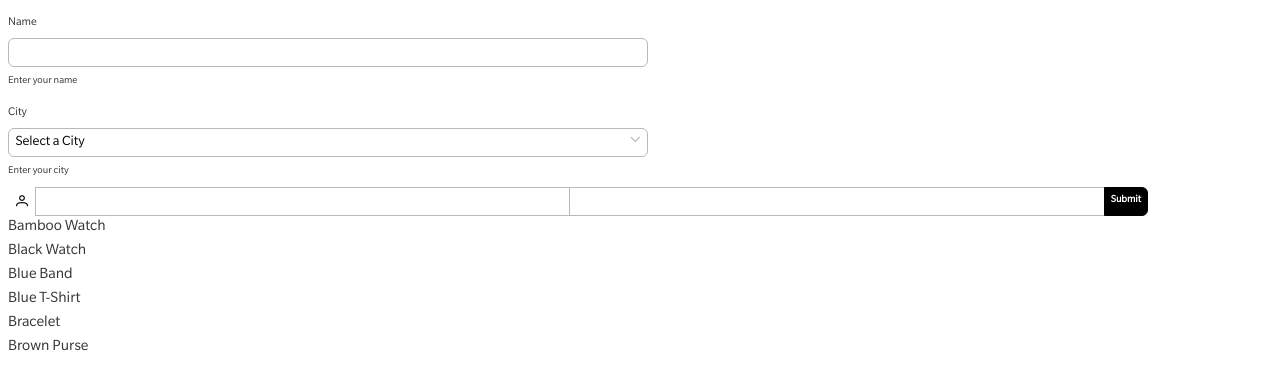
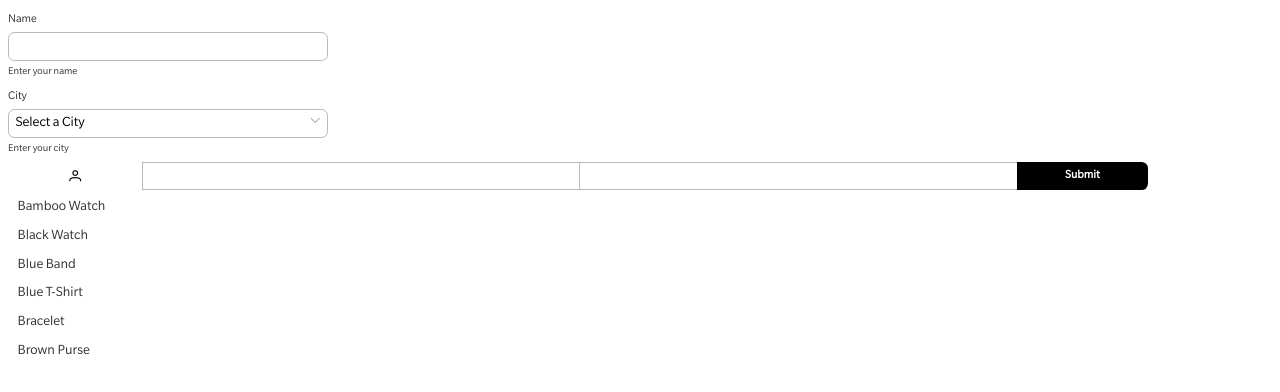
Before and after one commit to MatoMakuch/web-development, an Angular app: page / in a window 1280 px wide. Shown: the top 392 px of the page. Built offline with nearby package versions, Linux system fonts and the light colour scheme.

Commit message:
Add functions, refactor styles

```diff
--- /dev/null
+++ b/src/assets/styles/base/_functions.scss
@@ -0,0 +1,7 @@
+@function unit-size-rem($units: 1) {
+  @return (1.0 * $units);
+}
+
+@function unit-size-vw($units: 1) {
+  @return (8.0 * $units);
+}
--- a/src/assets/styles/base/_variables.scss
+++ b/src/assets/styles/base/_variables.scss
@@ -5,14 +5,14 @@ $text-color: #333333;
 $warning-color: #e53e3e;
 $inactive-color: #b8b8b8;
 $hover-color: #7a7a7a;
-$listhover-color: #DBDBDB;
+$list-hover-color: #EAEAEA;
 $active-color: #333333;
 $background-color: #ffffff;
 
 // Border Radius
-$border-radius-small: 4px;
-$border-radius-medium: 6px;
-$border-radius-large: 10px;
+$border-radius-small: 0.2;
+$border-radius-medium: 0.4;
+$border-radius-large: 0.8;
 
 // Border Width
 $border-width-thin: 1px;
@@ -23,9 +23,9 @@ $padding-small: 0.2;
 $padding-medium: 0.4;
 $padding-large: 0.8;
 
-$margin-small: 0.2rem;
-$margin-medium: 0.4rem;
-$margin-large: 0.8rem;
+$margin-small: 0.2;
+$margin-medium: 0.4;
+$margin-large: 0.8;
 
 // Font Sizes
 $font-size-small: 0.66rem;
--- a/src/assets/styles/base/mixins/_common.scss
+++ b/src/assets/styles/base/mixins/_common.scss
@@ -1,45 +1,43 @@
-@mixin padding($padding) {
-  padding: $padding + rem;
-}
+@import '../functions';
 
 // Border Radius Mixins
 @mixin rounded-top-left($radius: $border-radius-medium, $important: false) {
   @if $important {
-    border-top-left-radius: #{$radius} !important;
+    border-top-left-radius: #{$radius}rem !important;
   } @else {
-    border-top-left-radius: #{$radius};
+    border-top-left-radius: #{$radius}rem;
   }
 }
 
 @mixin rounded-top-right($radius: $border-radius-medium, $important: false) {
   @if $important {
-    border-top-right-radius: #{$radius} !important;
+    border-top-right-radius: #{$radius}rem !important;
   } @else {
-    border-top-right-radius: #{$radius};
+    border-top-right-radius: #{$radius}rem;
   }
 }
 
 @mixin rounded-bottom-right($radius: $border-radius-medium, $important: false) {
   @if $important {
-    border-bottom-right-radius: #{$radius} !important;
+    border-bottom-right-radius: #{$radius}rem !important;
   } @else {
-    border-bottom-right-radius: #{$radius};
+    border-bottom-right-radius: #{$radius}rem;
   }
 }
 
 @mixin rounded-bottom-left($radius: $border-radius-medium, $important: false) {
   @if $important {
-    border-bottom-left-radius: #{$radius} !important;
+    border-bottom-left-radius: #{$radius}rem !important;
   } @else {
-    border-bottom-left-radius: #{$radius};
+    border-bottom-left-radius: #{$radius}rem;
   }
 }
 
 @mixin rounded($radius: $border-radius-medium, $important: false) {
   @if $important {
-    border-radius: #{$radius} !important;
+    border-radius: #{$radius}rem !important;
   } @else {
-    border-radius: #{$radius};
+    border-radius: #{$radius}rem;
   }
 }
 
@@ -59,7 +57,3 @@
     border-color: #{$color};
   }
 }
-
-@mixin unit-height($units: 1, $padding) {
-  height: (1.0 * $units + 2 * $padding) + rem;
-}
--- a/src/assets/styles/base/mixins/_forms.scss
+++ b/src/assets/styles/base/mixins/_inputs.scss
@@ -1,29 +1,22 @@
+@import '../functions';
 @import '../variables';
 
-@mixin form-border() {
+@mixin input() {
+  position: relative;
+
+  box-sizing: border-box;
+  width: calc(#{unit-size-vw(3)}vw + #{2 * $padding-medium}rem);
+  height: calc(#{unit-size-rem(1)}rem + #{2 * $padding-medium}rem);
+  padding: #{$padding-medium}rem;
+
+  // Border
   border-style: solid;
-
   @include border-color($inactive-color);
-
   @include border-width($border-width-thin);
-
   @include rounded-top-left($border-radius-medium);
   @include rounded-bottom-left($border-radius-medium);
   @include rounded-top-right($border-radius-medium);
   @include rounded-bottom-right($border-radius-medium);
-}
-
-@mixin form() {
-  position: relative;
-
-  box-sizing: border-box;
-
-  width: 50vw;
-  @include unit-height(1, $padding-medium);
-
-  @include padding($padding-medium);
-
-  @include form-border();
 
   font-size: $font-size-large;
   line-height: 1rem;
--- a/src/assets/styles/components/_buttons.scss
+++ b/src/assets/styles/components/_buttons.scss
@@ -5,20 +5,20 @@
 
 .button {
   box-sizing: border-box;
-  @include unit-height(1, $padding-medium);
+  width: calc(#{unit-size-vw(1)}vw + #{2 * $padding-medium}rem);
+  //min-width: calc(#{unit-size-vw(1)}vw + #{2 * $padding-medium}rem);
+  height: calc(#{unit-size-rem(1)}rem + #{2 * $padding-medium}rem);
+  padding: #{$padding-medium}rem;
 
   background-color: #000000; // Dark background color to match the image
 
-  border-style: solid;
-  @include border-color($primary-color, true);
-  @include border-width($border-width-thin);
+  border-style: none;
   @include rounded($border-radius-medium);
-
-  padding: $padding-medium;
 
   // Text
   color: white;
-  font-size: $font-size-small;
+  font-size: $font-size-medium;
+  line-height: 1rem;
   font-weight: 600;
   text-align: center;
 
--- a/src/assets/styles/components/_dropdowns.scss
+++ b/src/assets/styles/components/_dropdowns.scss
@@ -1,20 +1,16 @@
 @import '../base/variables';
 @import '../base/mixins/common';
-@import '../base/mixins/forms';
+@import '../base/mixins/inputs';
 
 // Dropdown container and button styling
 .dropdown {
   background-color: $background-color;
 
-  @include form();
+  @include input();
 
   display: flex;
   flex-direction: row;
   justify-content: space-between;
-
-  &-menu {
-
-  }
 
   &.open .dropdown-menu {
     display: block;
@@ -30,30 +26,19 @@
 // Dropdown menu itself
 .dropdown-menu {
   position: absolute;
-  top: calc(100% + ($padding-small + rem));
   left: 0;
-  width: 100%;
-  max-height: 200px;
+  top: calc(#{unit-size-rem(1)}rem + #{2 * $padding-medium}rem + #{$padding-small}rem);
+
+  box-sizing: border-box;
+  width: calc(#{unit-size-vw(3)}vw + 2 * #{$padding-medium}rem);
+  max-height: calc(#{unit-size-rm(6)}vw + 2 * #{$padding-medium}rem);
+
+  background-color: $background-color;
+
+  border: $border-width-thin solid $inactive-color;
+  @include rounded($border-radius-medium);
+
   overflow-y: auto;
-  background-color: $background-color;
-  border: $border-width-thin solid $inactive-color;
-  @include rounded-bottom-left($border-radius-medium);
-  @include rounded-bottom-right($border-radius-medium);
+
   z-index: 1000;
-
-  .dropdown-option {
-    padding: $padding-medium;
-    color: $text-color;
-    cursor: pointer;
-
-    &:hover {
-      background-color: $hover-color;
-      color: white;
-    }
-
-    &.selected {
-      background-color: $active-color;
-      color: white;
-    }
-  }
 }
--- a/src/assets/styles/components/_group.scss
+++ b/src/assets/styles/components/_group.scss
@@ -23,25 +23,25 @@
   &-start {
     flex: 1;
 
-    @include rounded-top-right('0px', true);
-    @include rounded-bottom-right('0px', true);
+    @include rounded-top-right(0, true);
+    @include rounded-bottom-right(0, true);
   }
 
   &-middle {
     flex-grow: 1;
     margin-left: -1px;
 
-    @include rounded-top-right('0px', true);
-    @include rounded-bottom-right('0px', true);
-    @include rounded-top-left('0px', true);
-    @include rounded-bottom-left('0px', true);
+    @include rounded-top-right(0, true);
+    @include rounded-bottom-right(0, true);
+    @include rounded-top-left(0, true);
+    @include rounded-bottom-left(0, true);
   }
 
   &-end {
     flex: 1;
     margin-left: -1px;
 
-    @include rounded-top-left('0px', true);
-    @include rounded-bottom-left('0px', true);
+    @include rounded-top-left(0, true);
+    @include rounded-bottom-left(0, true);
   }
 }
--- a/src/assets/styles/components/_inputs.scss
+++ b/src/assets/styles/components/_inputs.scss
@@ -1,9 +1,9 @@
 @import '../base/variables';
 @import '../base/mixins/common';
-@import '../base/mixins/forms';
+@import '../base/mixins/inputs';
 
 .input {
   background-color: $background-color;
 
-  @include form();
+  @include input();
 }
--- a/src/assets/styles/components/_lists.scss
+++ b/src/assets/styles/components/_lists.scss
@@ -4,19 +4,30 @@
 .list {
   display: flex;
   flex-direction: column;
-  padding: 0;
+
+  padding: #{$padding-small}rem;
   margin: 0;
+
+  @include rounded($border-radius-medium);
+
   list-style-type: none;
+}
 
 .list-item {
-    padding: $padding-small;
+  box-sizing: border-box;
+  height: calc(#{unit-size-rem(1)}rem + #{2 * $padding-medium}rem);
+  padding: #{$padding-medium}rem;
+
+  @include rounded($border-radius-medium);
+
+  font-size: $font-size-large;
+  line-height: 1rem;
   color: $text-color;
-    border-radius: $border-radius-medium;
+
   cursor: pointer;
-    transition: background-color 0.2s;
 
   &:hover {
-      background-color: $listhover-color;
+    background-color: $list-hover-color;
     color: $text-color;
   }
 
@@ -25,4 +36,3 @@
     color: $text-color;
   }
 }
-}
--- a/src/assets/styles/main.scss
+++ b/src/assets/styles/main.scss
@@ -1,7 +1,8 @@
 // main.scss
 @import 'base/variables';
 @import 'base/mixins/common';
-@import 'base/mixins/forms';
+@import 'base/mixins/inputs';
+@import 'base/functions';
 @import 'base/typography';
 @import 'components/buttons';
 @import 'components/dropdowns';
```
Lines whose indentation alone changed are shown as unchanged.
